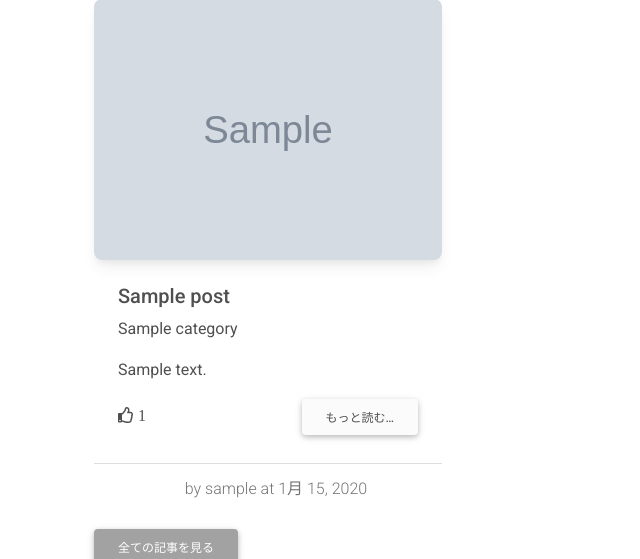
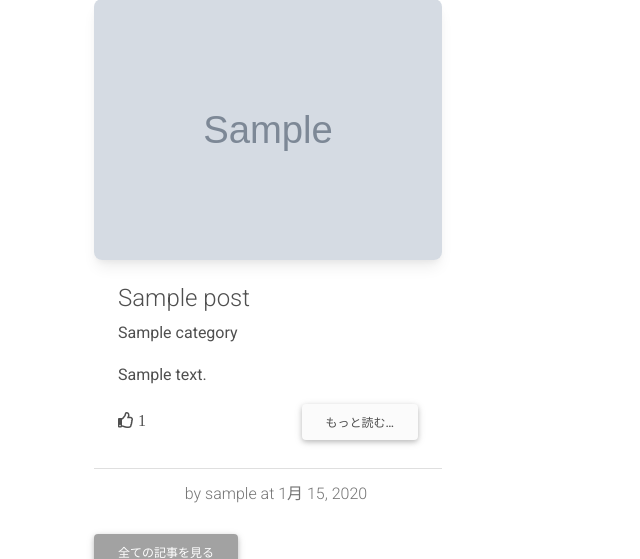
Before and after one commit to MoTo-LaBo/Django-BlogApp, a Django app: page / in a window 1280 px wide. Shown: the part 492-1051 px from the top of the page, without its empty margins (0-640 px from the left). Run offline with Django 3.2, Linux system fonts and the light colour scheme; tables that the repository leaves empty hold one stand-in row (values such as "Sample post"); grey boxes marked "Sample" are stand-in pictures; some libraries are stand-ins or nearby versions.

Commit message:
font weight

```diff
--- a/myapp/templates/myapp/index.html
+++ b/myapp/templates/myapp/index.html
@@ -29,7 +29,7 @@
                 </a>
             </div>
             <div class="card-body">
-                <h5 class="card-title">{{ item.title }}</h5>
+                <h4 class="card-title fw-light">{{ item.title }}</h4>
                 <p>{{ item.category }}</p>
                 <p class="card-text">
                     {{ item.content | safe | truncatechars_html:130 }}
--- a/myapp/templates/myapp/post_detail.html
+++ b/myapp/templates/myapp/post_detail.html
@@ -16,7 +16,7 @@
                 </a>
             </div>
             <div class="card-body">
-                <h5 class="card-title">{{ object.title }}</h5>
+                <h4 class="card-title fw-light">{{ object.title }}</h4>
                 <p class="card-text">{{ object.content | safe | linebreaksbr | urlize }}</p>
                 <a href="{% url 'myapp:like_add' object.pk %}" class="btn btn-light" data-mdb-ripple-color="dark">お気に入り</a>
                 <small>&nbsp;{% if object.like_count %}{{ object.like_count }}人がお気に入りに入れています{% endif %}</small>
```
